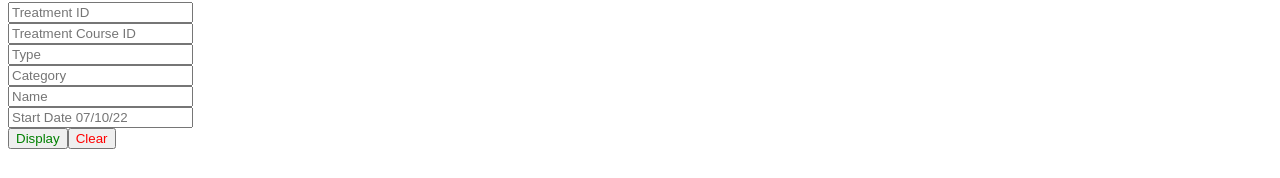
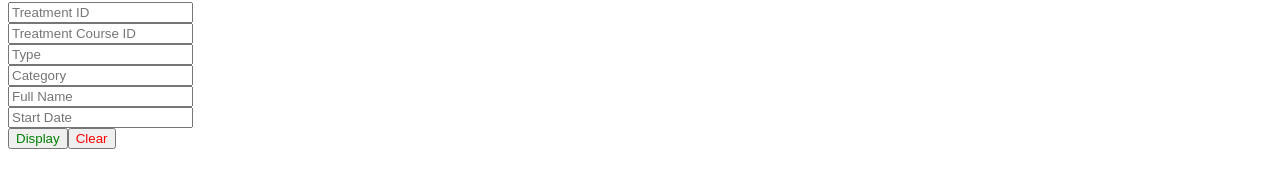
Before and after one commit to JermaineGrantCodes/react-8cn2z1, a React (Create React App) app: page / in a window 1280 px wide. Shown: the part 531-709 px from the top of the page. Built offline with nearby package versions, Linux system fonts and the light colour scheme.

Commit message:
4 files modified

```diff
--- a/src/MedicalTreatmentList.js
+++ b/src/MedicalTreatmentList.js
@@ -1,8 +1,8 @@
+// Importing values from exported module.
 import React from "react";
 
-// Creating a React component called MedicalTreatmentList with props as parameter.
+// Creating a React component called MedicalTreatmentList with props passed as parameter.
 function MedicalTreatmentList(props){
-
 
   const list = props.medicalJson;
 // Using JSON parse to convert string into JavaScript object.
@@ -10,8 +10,9 @@ function MedicalTreatmentList(props){
   const [num, setNum] = React.useState(names)
   const filterNames = e => {
 
+  const search = e.target.value.toLowerCase()
 
-  const search = e.target.value.toLowerCase()
+// Creating a filter operator to return an array of names.
   const filteredNames = names.filter(select => select.patientName.toLowerCase().includes(search))
   setNum(filteredNames)
 
@@ -22,8 +23,10 @@ function MedicalTreatmentList(props){
 <div>
 <hr/>
 <h2>Hospital Registry</h2>
+{/* Returning placeholder for when internal state of input changes and passing event into function filterNames.*/}
 <input placeholder = "Type Name..." onChange = {(e) => filterNames(e)} />
-{/* Creating a map operator to list treatment records with patientId as key*/}
+
+{/* Creating and returning a map operator to list treatment records with patientId as the key.*/}
       <ul>
       {num.map(list =>{
         return <li key={list.patientId}>{list.patientName} - {list.treatment}</li>
@@ -34,5 +37,5 @@ function MedicalTreatmentList(props){
  );
 }
 
-
+// Exporting module for importing to component.
 export default MedicalTreatmentList;
--- a/src/MedicalTreatmentPanel.js
+++ b/src/MedicalTreatmentPanel.js
@@ -1,7 +1,10 @@
+// Importing values from exported module.
 import React from "react";
 
+// Creating a React component called MedicalTreatmentList.
 function MedicalTreatmentPanel(){
 
+// Using React Hooks expression useState with the parameter and setter method to empty string.
   const [treatId, setTreatId] = React.useState('');
   const [treatCourseId, setTreatCourseId] = React.useState('');
   const [type, setType] = React.useState('');
@@ -14,7 +17,7 @@ function MedicalTreatmentPanel(){
       window.alert("[" + "Treatment ID = " + treatId + ", Treatment Course ID = " + treatCourseId+ ", Type = " + type + ", Category = " + category + ", Name = " + name + ", Start Date = " + startDate + "]");
   }
 
-// Function to clear and restore text fields to default state
+// Function to clear and restore text fields to default state using setter methods.
   function clearEventHandler () {
     setTreatId('');
     setTreatCourseId('');
@@ -26,9 +29,10 @@ function MedicalTreatmentPanel(){
 
 return (
 
-<div>
+  <div>
 <hr/>
 <h2>Treatment Booking</h2>
+{/* Returning placeholders that will bind values according to change of input state from event.*/}
 <input placeholder= "Treatment ID" value = {treatId} onChange = {e => setTreatId(e.target.value)}></input>
 <br/>
 <input placeholder= "Treatment Course ID" value = {treatCourseId} onChange = {e => setTreatCourseId(e.target.value)}></input>
@@ -37,16 +41,17 @@ return (
 <br/>
 <input placeholder= "Category" value = {category} onChange = {e => setCategory (e.target.value)}></input>
 <br/>
-<input placeholder= "Name" value = {name} onChange = {e => setName (e.target.value)}></input>
+<input placeholder= "Full Name" value = {name} onChange = {e => setName (e.target.value)}></input>
 <br/>
-<input placeholder= "Start Date 07/10/22" value = {startDate} onChange = {e => setStartDate (e.target.value)} ></input>
+<input placeholder= "Start Date" value = {startDate} onChange = {e => setStartDate (e.target.value)} ></input>
 <br/>
+{/* Creating buttons to bind and display data entered, or clear input fields on click.*/}
 <button style={{color:"green"}} onClick={eventHandler}>Display</button>
 <button style={{color:"red"}} onClick={clearEventHandler}>Clear</button>
   </div>
 
-
  );
 }
 
+// Exporting module for importing to component.
 export default MedicalTreatmentPanel;
```
Also changed, not shown: src/App.js (+3 -4 lines), src/MedicalTreatment.js (+4 -3 lines).
